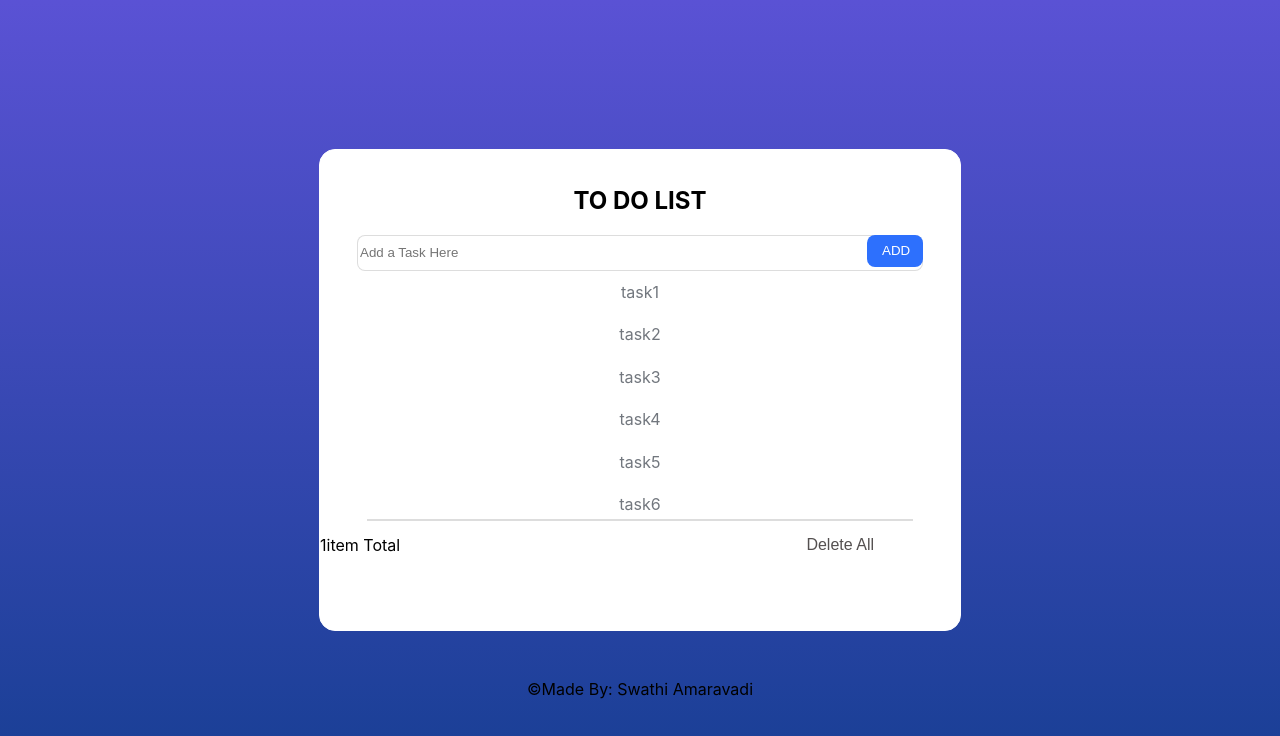
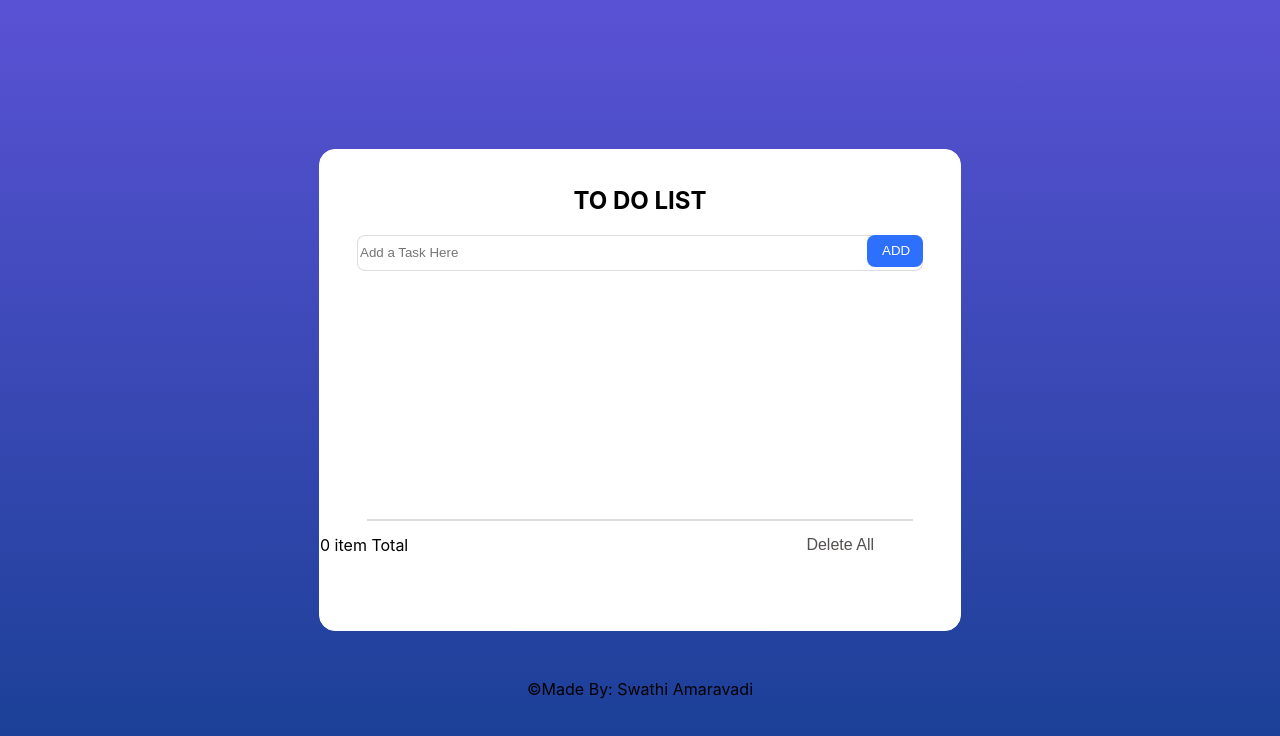
Before and after one commit to swathireddy369/React_TodoList, a React (Create React App) app: page / in a window 1280 px wide. Shown: the top 736 px of the page. Built offline with nearby package versions, Linux system fonts and the light colour scheme.

Commit message:
Added some stylings and functionality to show list of todos, add and delete todos

```diff
--- a/src/App.js
+++ b/src/App.js
@@ -1,6 +1,6 @@
 
 import './App.css';
-import Todo from "./Components/todo"
+import Todo from "./Components/Todo"
 
 function App() {
   return (
--- a/src/Components/CSS/style.css
+++ b/src/Components/CSS/style.css
@@ -85,16 +85,22 @@ ul {
     padding: 0;
     margin: 0;
     overflow: scroll;
-    overflow-x: hidden
+    overflow-x: hidden;
+    list-style-type: none;
 }
 
 li {
-    display: flex;
-    flex-direction: column;
+    /* display: flex; */
+    /* flex-direction: column; */
     padding: 0.7rem;
     cursor: pointer;
     color: #72777e
 }
+.list-container {
+    display: flex;
+    /* align-items: center; */
+    /* gap: 1rem; */
+  }
 
 .scroll {
     /* border:0.06rem solid var(--grey-border);
--- a/src/Components/todo.js
+++ b/src/Components/todo.js
@@ -1,41 +1,73 @@
+import { useState } from "react";
 import "./CSS/style.css"
-function todo() {
-    console.log("hiiiii");
+function Todo() {
+    const [todoList, setTodoList] = useState(localStorage.getItem("todo") && Array.isArray( JSON.parse(localStorage.getItem("todo"))) &&   JSON.parse(localStorage.getItem("todo")).length !== 0
+                                        ? JSON.parse(localStorage.getItem("todo")):[] );
+    let [newTodo, setTodo] = useState("");
+    console.log("hiiiii",todoList);
 
+    const addTask = (e) => {
+        console.log("e", e.key, e.target.value);
+
+        if (e.key === "Enter") {
+          btnAdd();
+        }
+
+    };
+    const btnAdd = () => {
+        let updatedTodoList = [...todoList, newTodo];
+
+        console.log("localStoage",localStorage.getItem("todo"));
+        setStorage(JSON.stringify(updatedTodoList))
+        setTodoList(updatedTodoList);
+        setTodo("");
+    }
+
+    const deleteAll = () => {
+        setTodoList([]);
+        setStorage([])
+
+    }
+    const setStorage = (array)=>{
+        localStorage.setItem("todo",array)
+    }
     return <>
         <div className="main">
             <div className="todo_container">
                 <h2 className="header">To Do List</h2>
                 <div className="input_container">
-                    <input placeholder="Add a Task Here" className="text_Input"></input>
-                    <button className="add">ADD</button>
+                    <input placeholder="Add a Task Here" className="text_Input"   value={newTodo}
+                                    onChange={(e) => setTodo(e.target.value)} onKeyUp={(e) => addTask(e)}></input>
+                    <button className="add" onClick={(e) => btnAdd()}>ADD</button>
                 </div>
                 <ul className="scroll">
-                    <li>task1</li>
-                    <li>task2</li>
-                    <li>task3</li>
-                    <li>task4</li>
-                    <li>task5</li>
-                    <li>task6</li>
-                    <li>task7</li>
-                    <li>task1</li>
-                    <li>task2</li>
-                    <li>task3</li>
-                    <li>task4</li>
-                    <li>task5</li>
-                    <li>task6</li>
-                    <li>task7</li>
+                    {todoList && Array.isArray(todoList) && todoList.length !== 0 && todoList.map((item, index) => {
+                        return (
+                            <div className="list-container" key={index}>
+                                <input
+                                    type="checkbox"
+                                    name={item}
+                                    // key={index}
+
+                                    id={`todo__checkbox - ${index}`}
+                                />
+                                <li id={`todo_li - ${index}`} key={index}>
+                                    {item}
+                                </li>
+                            </div>
+                        );
+                    })}
                 </ul>
                 <hr className="counter"></hr>
                 <div className="counter_container">
-                    <p><span>{1}</span>item Total</p>
-                    <button className="dlt_btn">Delete All</button></div>
-            </div>
+                    <p><span>{todoList.length}</span> item Total</p>
+                    <button className="dlt_btn" onClick={() => deleteAll()}>Delete All</button></div>
+            </div >
             <footer className="footer_text" ><span>©Made By: Swathi Amaravadi</span></footer>
 
 
-        </div>
+        </div >
     </>;
 
 }
-export default todo;
+export default Todo;
```
